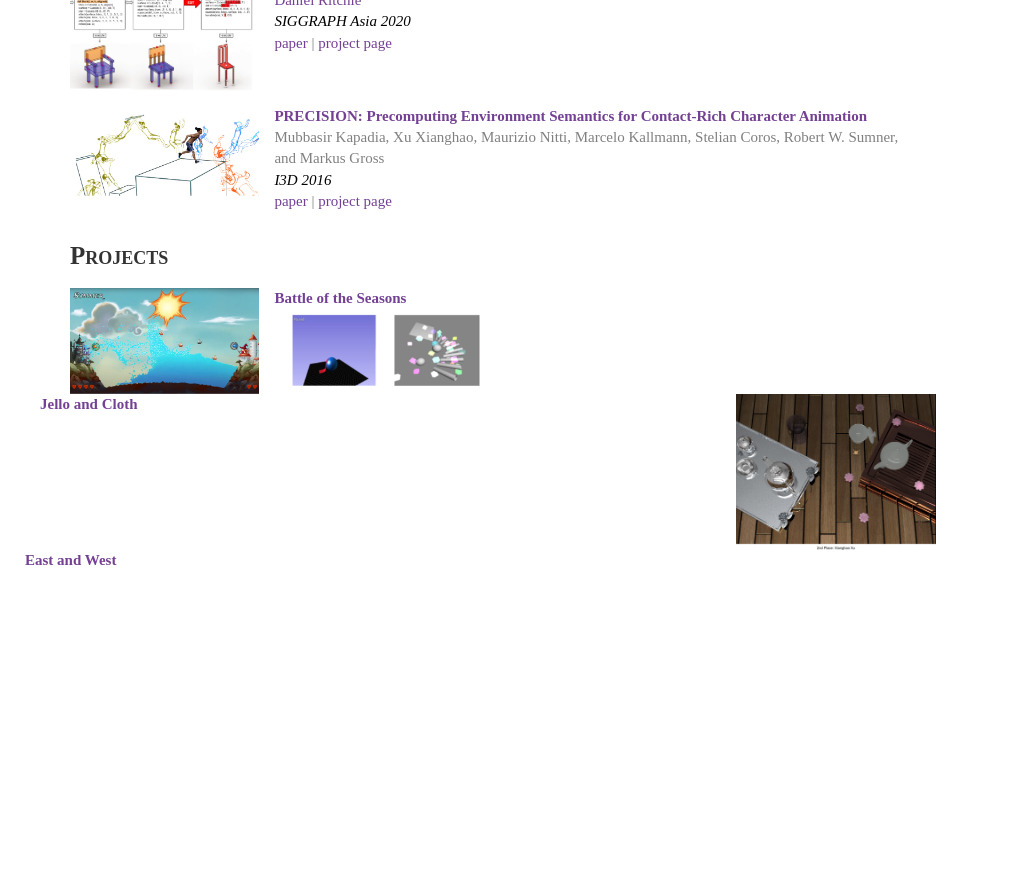
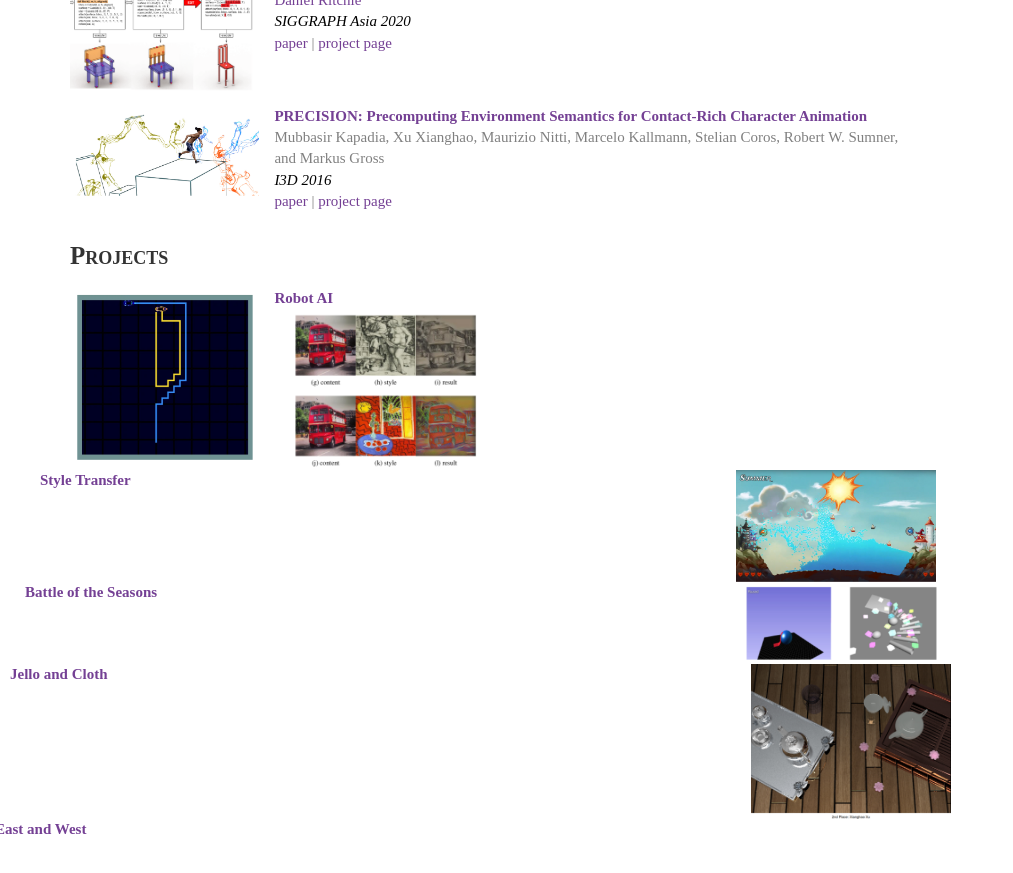
Before and after one commit to xxh43/xxh43.github.io, a Jekyll site: the page built from index.html, in a window 1280 px wide and 900 px high, scrolled down 803 px. Shown: the top 873 px of the window, without its empty margins (0-1013 px from the left). Built offline with Jekyll 4.4.1, drawn with Linux system fonts in a browser that asks for light colours; before the commit the page ends 1417 px from its top, so only the background shows below that.

Commit message:
Update projects.json

```diff
--- a/_data/projects.json
+++ b/_data/projects.json
@@ -13,5 +13,15 @@
 	"id": "mass_spring",
 	"title": "Jello and Cloth",
 	"date": "2013"
+  },
+  {
+	"id": "style",
+	"title": "Style Transfer",
+	"date": "2020"
+  },
+  {
+	"id": "tron",
+	"title": "Robot AI",
+	"date": "2020"
   }
 ]
```
